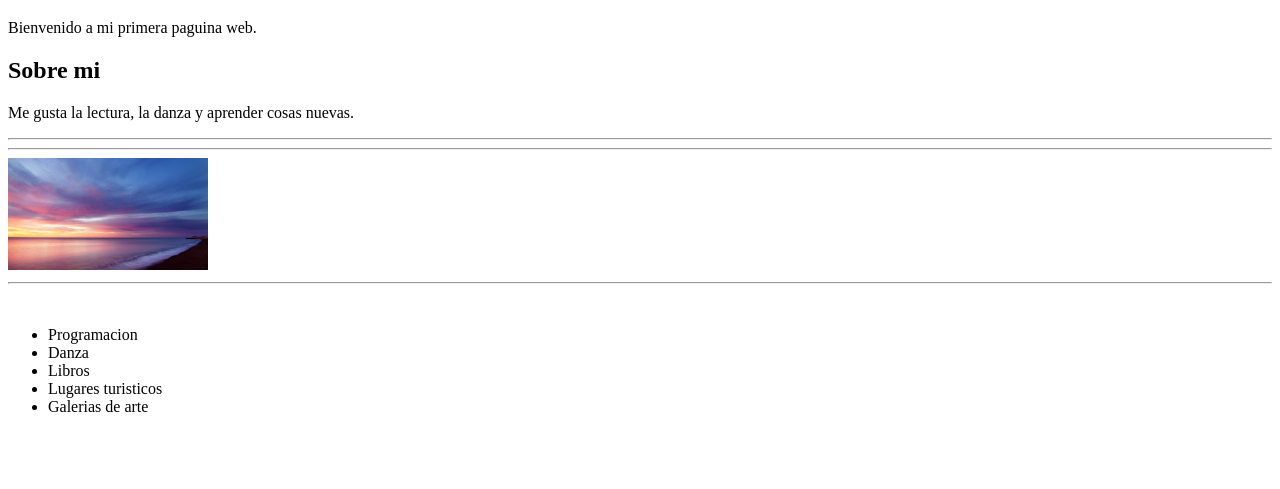
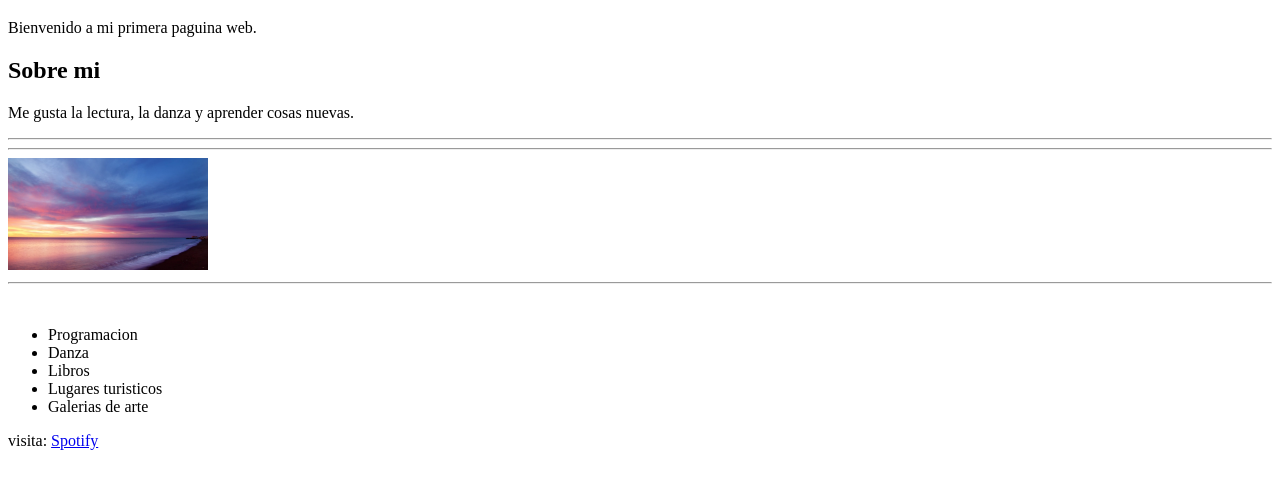
Before and after one commit to Ale-jandra7/MiPrimerPaguinaWeb, a plain HTML site: page index.html in a window 1280 px wide. Shown: the part 61-550 px from the top of the page. Drawn offline with Linux system fonts and the light colour scheme.

Commit message:
Insertar hipervinculo externo

```diff
--- a/index.html
+++ b/index.html
@@ -22,5 +22,8 @@
         <li>Lugares turisticos</li>
         <li>Galerias de arte</li>
     </ul>
+
+    <p>visita: <a href ="https://open.spotify.com/" target="_blank">Spotify</a></p>
+
 </body>
 </html>
```
